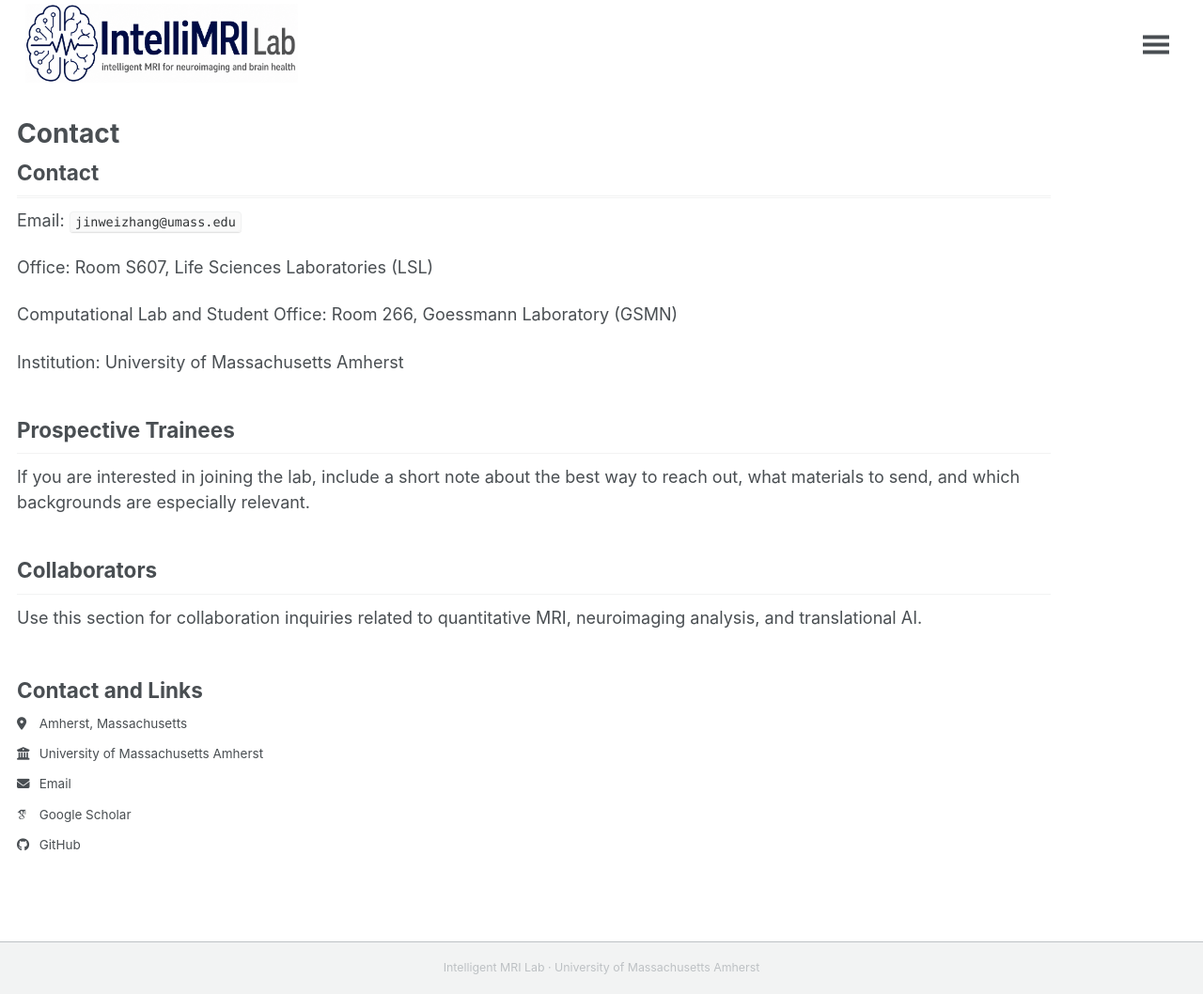
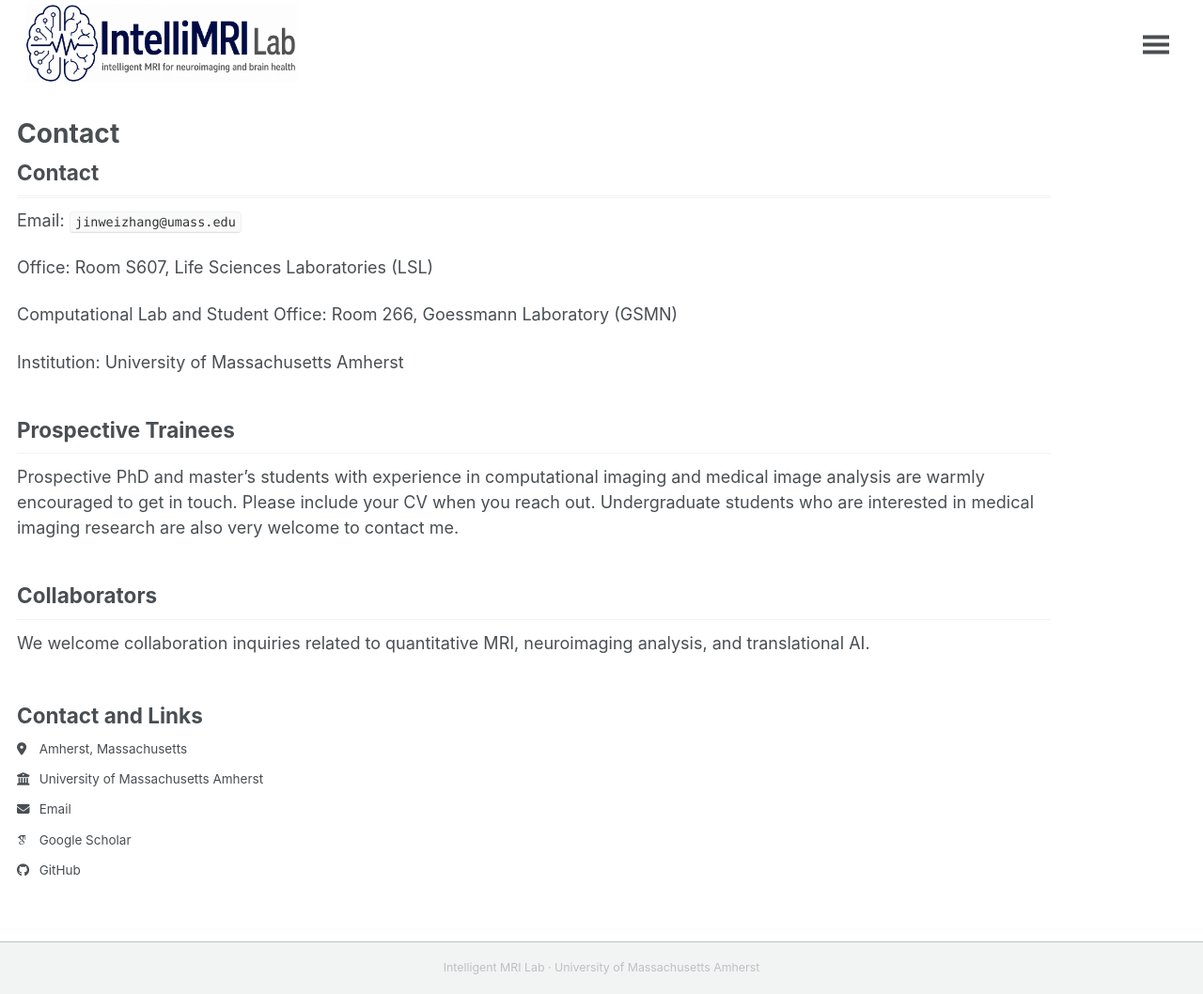
Before and after one commit to Jinwei1209/Jinwei1209.github.io, a Jekyll site: the page built from _pages/contact.md, in a window 1280 px wide and 1058 px high. Shown: the whole window at 94% size. Built offline with Jekyll 4.4.1, drawn with Linux system fonts in a browser that asks for light colours; some web fonts are replaced; a script bundle is joined from its source files by our own code; library files that are not in the unit come from our copies.

Commit message:
Refine contact page outreach text

```diff
--- a/_pages/contact.md
+++ b/_pages/contact.md
@@ -17,8 +17,8 @@ Institution: University of Massachusetts Amherst
 
 ## Prospective Trainees
 
-If you are interested in joining the lab, include a short note about the best way to reach out, what materials to send, and which backgrounds are especially relevant.
+Prospective PhD and master's students with experience in computational imaging and medical image analysis are warmly encouraged to get in touch. Please include your CV when you reach out. Undergraduate students who are interested in medical imaging research are also very welcome to contact me.
 
 ## Collaborators
 
-Use this section for collaboration inquiries related to quantitative MRI, neuroimaging analysis, and translational AI.
+We welcome collaboration inquiries related to quantitative MRI, neuroimaging analysis, and translational AI.
```
